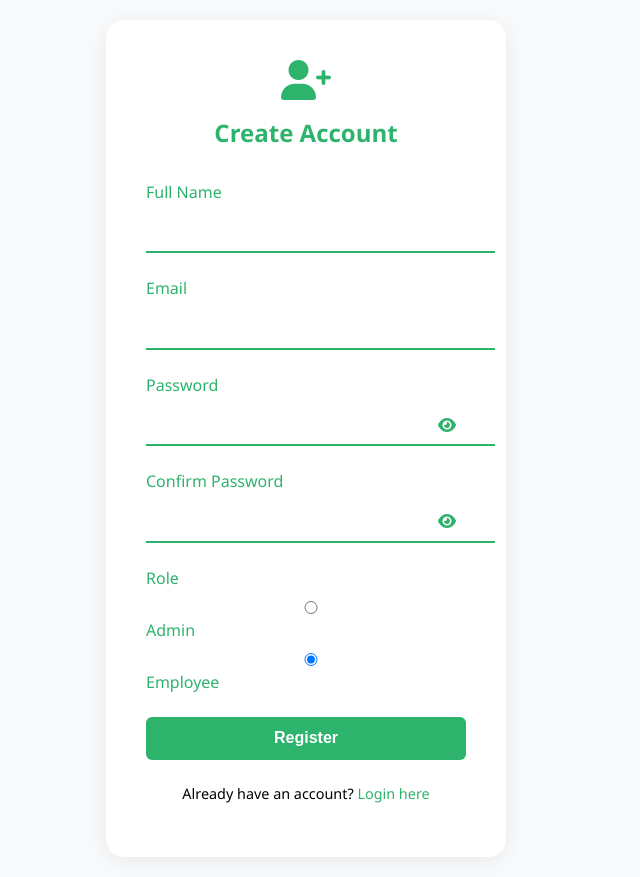
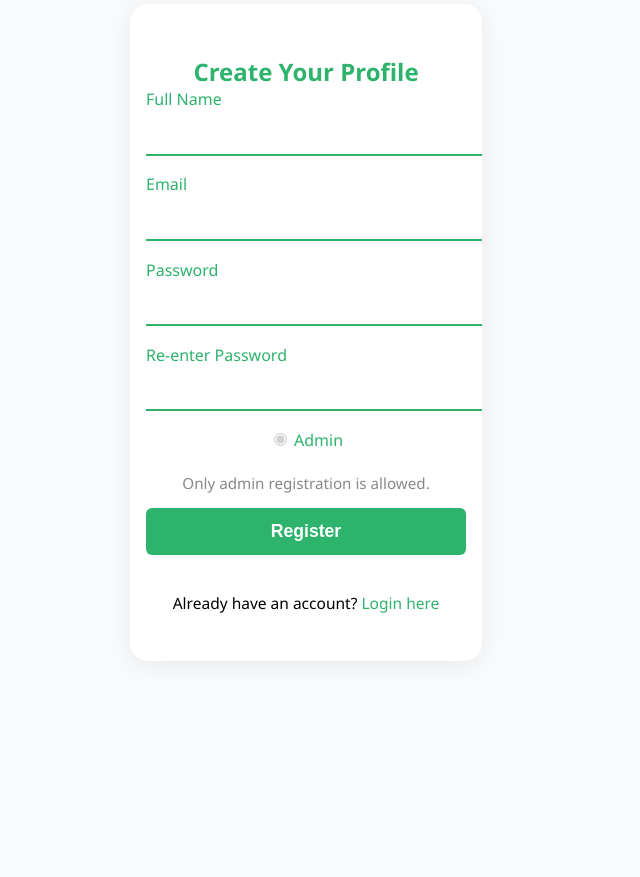
Before and after one commit to DikshaParab/Final_Project, a FastAPI app: template templates/authentication/register.html in a window 1280 px wide. Shown: the whole page, without its empty margins (334-974 px from the left). After the commit the page ends 613 px from the top, so only its background shows below. Run offline with FastAPI, Linux system fonts and the light colour scheme; the template is opened without the code that fills it, so the values that code supplies are empty.

Commit message:
Admin changes made

```diff
--- a/main.py
+++ b/main.py
@@ -28,6 +28,10 @@ def get_db():
 @app.get("/", response_class=HTMLResponse)
 def home(request: Request):
     return templates.TemplateResponse("/authentication/login.html", {"request": request})
+
+@app.get("/register", response_class=HTMLResponse)
+def register_page(request: Request):
+    return templates.TemplateResponse("/authentication/register.html", {"request": request})
 
 # Only admin can add new employees via dashboard form
 @app.post("/register")
--- a/templates/authentication/login.html
+++ b/templates/authentication/login.html
@@ -33,8 +33,12 @@
                     <a href="/punch-out" class="btn btn-secondary">Punch Out</a>
                 </div>
             </form>
+            <div class="login-footer">
+                <p>Admin, don't have an account? <a href="/register">Register here</a></p>
+            </div>
         </div>
-    </div>
+
+    </p>
 
     <script>
         // Toggle password visibility
--- a/templates/authentication/register.html
+++ b/templates/authentication/register.html
@@ -1,81 +1,44 @@
 <!DOCTYPE html>
 <html lang="en">
 <head>
-    <meta charset="UTF-8">
-    <meta name="viewport" content="width=device-width, initial-scale=1.0">
-    <title>Register</title>
-    <link rel="stylesheet" href="/static/login.css">
-    <link rel="stylesheet" href="https://cdnjs.cloudflare.com/ajax/libs/font-awesome/6.0.0/css/all.min.css">
+  <meta charset="UTF-8" />
+  <meta name="viewport" content="width=device-width, initial-scale=1.0" />
+  <title>Register</title>
+  <link rel="stylesheet" href="/static/register.css">
 </head>
 <body>
-    <div class="login-container">
-        <div class="login-card">
-            <div class="login-header">
-                <i class="fas fa-user-plus"></i>
-                <h2>Create Account</h2>
-            </div>
+  <div class="form-container" style="max-width: 320px; width: 100%; min-width: 0; padding: 2rem 1rem; overflow-x: hidden;">
+    <div style="display:flex;justify-content:center;align-items:center;margin-bottom:1.2em;">
+      <i class="fas fa-user-circle" style="font-size:3.2rem;color:#3a86ff;"></i>
+    </div>
+    <h2>Create Your Profile</h2>
+    <form action="/register" method="POST" autocomplete="off">
+      <label for="name">Full Name</label>
+      <input type="text" id="name" name="name" required />
 
-            {% if error %}
-            <div class="alert alert-danger">
-                {{ error }}
-            </div>
-            {% endif %}
+      <label for="email">Email</label>
+      <input type="email" id="email" name="email" required />
 
-            <form action="/register" method="POST">
-                <div class="form-group">
-                    <label for="name">Full Name</label>
-                    <input type="text" id="name" name="name" required>
-                </div>
-                <div class="form-group">
-                    <label for="email">Email</label>
-                    <input type="email" id="email" name="email" required>
-                </div>
-                <div class="form-group">
-                    <label for="password">Password</label>
-                    <div class="password-input">
-                        <input type="password" id="password" name="password" required>
-                        <i class="fas fa-eye toggle-password"></i>
-                    </div>
-                </div>
-                <div class="form-group">
-                    <label for="repassword">Confirm Password</label>
-                    <div class="password-input">
-                        <input type="password" id="repassword" name="repassword" required>
-                        <i class="fas fa-eye toggle-password"></i>
-                    </div>
-                </div>
-                <div class="form-group">
-                    <label>Role</label>
-                    <div class="radio-group">
-                        <label>
-                            <input type="radio" name="role" value="1" required>
-                            <span>Admin</span>
-                        </label>
-                        <label>
-                            <input type="radio" name="role" value="0" required checked>
-                            <span>Employee</span>
-                        </label>
-                    </div>
-                </div>
-                <button type="submit" class="btn btn-primary">Register</button>
-            </form>
+      <label for="password">Password</label>
+      <input type="password" id="password" name="password" required />
 
-            <div class="login-footer">
-                <p>Already have an account? <a href="/">Login here</a></p>
-            </div>
-        </div>
-    </div>
+      <label for="repassword">Re-enter Password</label>
+      <input type="password" id="repassword" name="repassword" required />
 
-    <script>
-        // Toggle password visibility
-        document.querySelectorAll('.toggle-password').forEach(icon => {
-            icon.addEventListener('click', function() {
-                const input = this.parentElement.querySelector('input');
-                const type = input.getAttribute('type') === 'password' ? 'text' : 'password';
-                input.setAttribute('type', type);
-                this.classList.toggle('fa-eye-slash');
-            });
-        });
-    </script>
+
+      <input type="hidden" name="role" value="1" />
+      <div class="radio-group">
+        <label><input type="radio" name="role" value="1" checked disabled /> Admin</label>
+      </div>
+      <div class="form-info" style="color:#888; font-size:0.95em; margin-bottom:1em;">
+        Only admin registration is allowed.
+      </div>
+
+      <button type="submit">Register</button>
+    </form>
+    <p class="login-prompt">
+      Already have an account? <a href="/">Login here</a>
+    </p>
+  </div>
 </body>
 </html>
```
